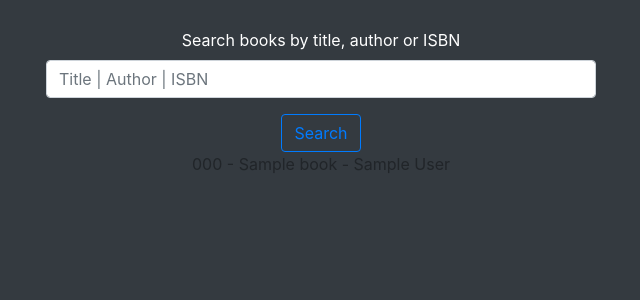
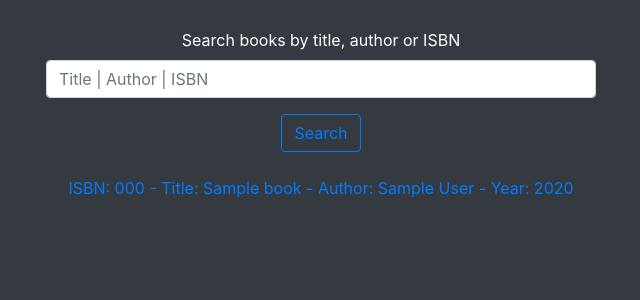
Before and after one commit to ema00/cs50w_project01, a Flask app: template templates/index.html in a window 1280 px wide. Shown: the part 284-584 px from the top of the page, without its empty margins (319-959 px from the left). Run offline with Flask 2, Linux system fonts and the light colour scheme; the template is opened without the code that fills it: most values are stand-ins (such as "Sample title", 1, 10 or a date in 2020); some libraries are stand-ins or nearby versions.

Commit message:
added link from search results to Book pages, i.e.: book.html

```diff
--- a/Book.py
+++ b/Book.py
@@ -59,6 +59,8 @@
     if string is None:
         return result
     string = string.lstrip().rstrip().lower()
+    if string == "":
+        return result
     for isbn in books.keys():
         if book_contains(isbn, string):
             title = books[isbn][TITLE]
--- a/application.py
+++ b/application.py
@@ -50,20 +50,18 @@
 
 @app.route("/search", methods=["GET", "POST"])
 def search():
-    # Get form information.
-    book_data = request.form.get("book")
-    # WORKING HERE !!!!!!!!!!!!!!!!!!!!!!!!!!!!!!!!!!!!!!!!!!!!!!!!!!!!!!!!!!!
-    books = search_books_containing(book_data)
-    return render_template("index.html", books = books)
-    # WORKING HERE !!!!!!!!!!!!!!!!!!!!!!!!!!!!!!!!!!!!!!!!!!!!!!!!!!!!!!!!!!!
-    # FOR NOW, JUST REDIRECT TO INDEX
-    return redirect("/")
+    if is_user_logged_in():
+        book_data = request.form.get("book")
+        books = search_books_containing(book_data)
+        return render_template("index.html", books = books)
+    else:
+        return redirect("/login")
 
 
-@app.route("/book", methods=["GET"])
-def book():
+@app.route("/book/<string:isbn>", methods=["GET"])
+def book(isbn):
     # SHOW A SAMPLE BOOK, FOR NOW
-    isbn = "0380795272"
+    #isbn = "0380795272"
     book = get_book_by_isbn(isbn)
     review = get_review_by_book(book)
     return render_template("book.html",
--- a/templates/index.html
+++ b/templates/index.html
@@ -28,10 +28,14 @@
         </form>
     </div>
 
-    <div class="container text-center">
+    <div class="container text-center mt-4">
         {% if books %}
             {% for book in books %}
-                <p> {{ book.isbn }} - {{ book.title }} - {{ book.author }} </p>
+            <div class="form-row justify-content-center">
+              <div class="col-md-9 mb-3">
+                <a href="{{ url_for('book', isbn = book.isbn) }}"> ISBN: {{ book.isbn }} - Title: {{ book.title }} - Author: {{ book.author }} - Year: {{ book.year }} </a>
+              </div>
+            </div>
             {% endfor %}
         {% endif %}
     </div>
```
